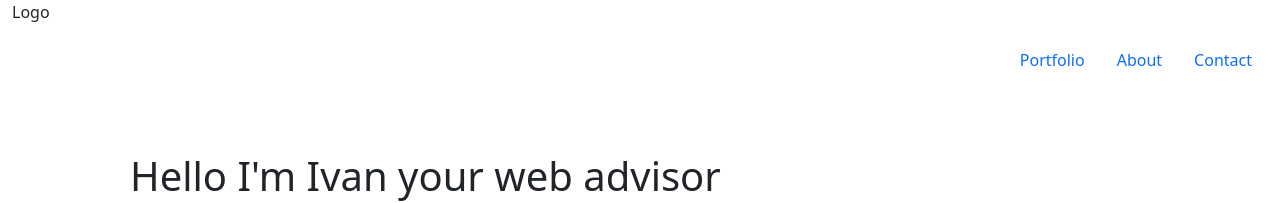
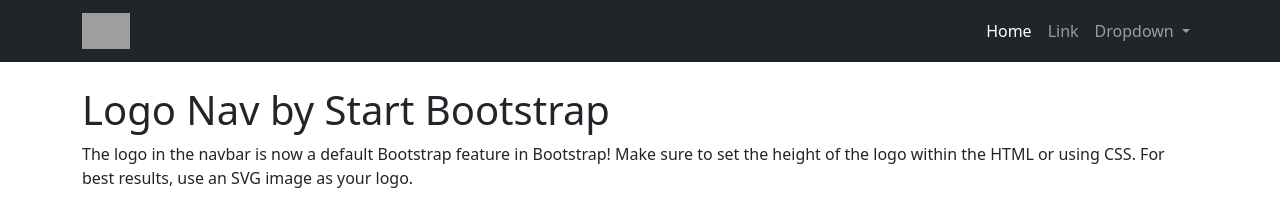
Before and after one commit to Boku52500/Portfolio-Bootstrap, a plain HTML site: page index.html in a window 1280 px wide. Shown: the top 203 px of the page. Drawn offline with nearby package versions, Linux system fonts and the light colour scheme; grey boxes are pictures that could not be loaded.

Commit message:
add navbar

```diff
--- a/index.html
+++ b/index.html
@@ -8,6 +8,47 @@
   <script src="https://cdn.jsdelivr.net/npm/bootstrap@5.2.1/dist/js/bootstrap.bundle.min.js"></script>
 </head>
 <body>
+  <nav class="navbar navbar-expand-lg navbar-dark bg-dark static-top">
+    <div class="container">
+      <a class="navbar-brand" href="#">
+        <img src="https://placeholder.pics/svg/150x50/888888/EEE/Logo" alt="..." height="36">
+      </a>
+      <button class="navbar-toggler" type="button" data-bs-toggle="collapse" data-bs-target="#navbarSupportedContent" aria-controls="navbarSupportedContent" aria-expanded="false" aria-label="Toggle navigation">
+        <span class="navbar-toggler-icon"></span>
+      </button>
+      <div class="collapse navbar-collapse" id="navbarSupportedContent">
+        <ul class="navbar-nav ms-auto">
+          <li class="nav-item">
+            <a class="nav-link active" aria-current="page" href="#">Home</a>
+          </li>
+          <li class="nav-item">
+            <a class="nav-link" href="#">Link</a>
+          </li>
+          <li class="nav-item dropdown">
+            <a class="nav-link dropdown-toggle" href="#" id="navbarDropdown" role="button" data-bs-toggle="dropdown" aria-expanded="false">
+              Dropdown
+            </a>
+            <ul class="dropdown-menu dropdown-menu-end" aria-labelledby="navbarDropdown">
+              <li><a class="dropdown-item" href="#">Action</a></li>
+              <li><a class="dropdown-item" href="#">Another action</a></li>
+              <li>
+                <hr class="dropdown-divider">
+              </li>
+              <li><a class="dropdown-item" href="#">Something else here</a></li>
+            </ul>
+          </li>
+        </ul>
+      </div>
+    </div>
+  </nav>
+
+  <!-- Page Content -->
+  <div class="container">
+    <h1 class="mt-4">Logo Nav by Start Bootstrap</h1>
+    <p>The logo in the navbar is now a default Bootstrap feature in Bootstrap! Make sure to set the height
+      of the logo within the HTML or using CSS. For best results, use an SVG image as your logo.</p>
+  </div>
+
       <div class="container-fluid">
         <p class="justify-content-begin">Logo</p>
         <ul class="nav justify-content-end mt-0">
```
